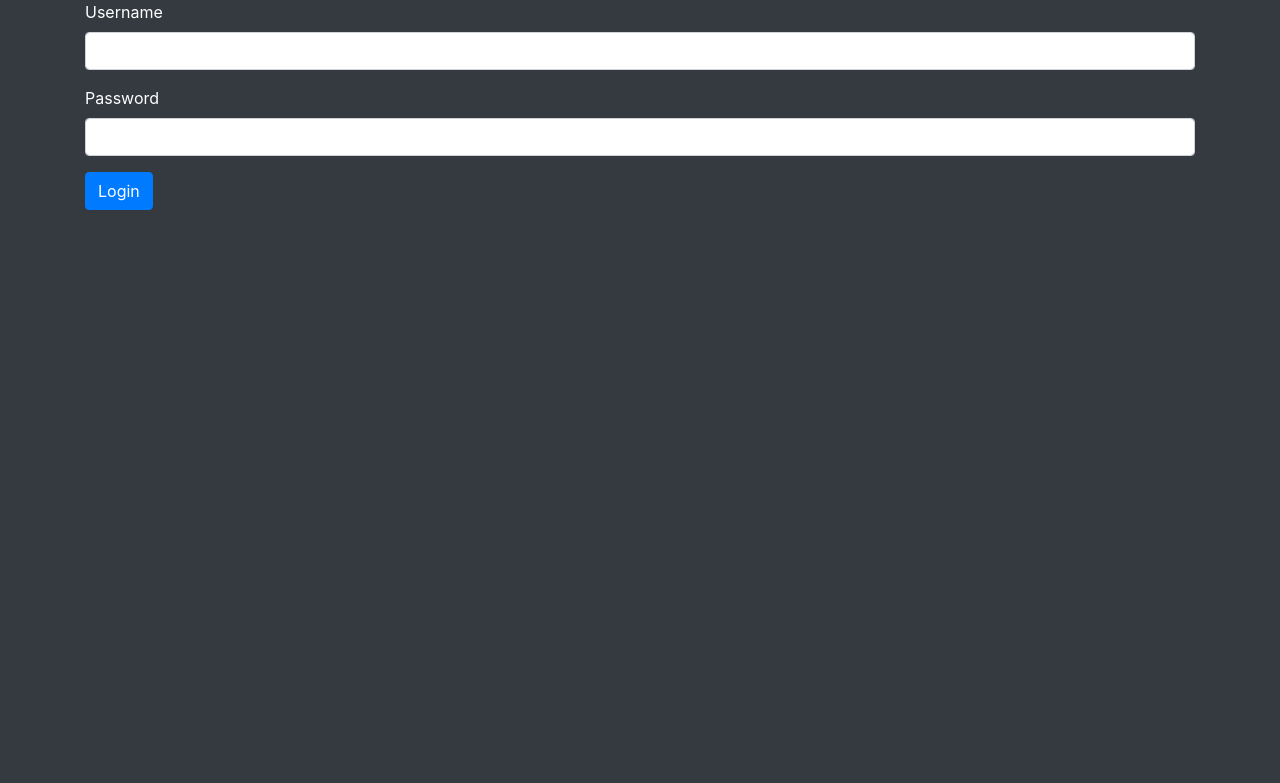
After one commit to DariuszKitel/Workers, a Symfony app: template workers/templates/security/login.html.twig in a window 1280 px wide. The commit adds this page. Shown: the top 783 px of the page. Run offline with Twig, Linux system fonts and the light colour scheme; the template is opened without the code that fills it, so the values that code supplies are empty; some libraries are stand-ins or nearby versions.

Commit message:
Created login to panel admin and security permissions

```diff
--- a/workers/src/Controller/DefaultController.php
+++ b/workers/src/Controller/DefaultController.php
@@ -23,9 +23,6 @@ class DefaultController extends AbstractController
      */
     public function index()
     {
-        return new JsonResponse([
-            'action' => 'index',
-            'time' => time()
-        ]);
+        return $this->render('base.html.twig');
     }
 }
--- /dev/null
+++ b/workers/templates/security/login.html.twig
@@ -0,0 +1,23 @@
+<link href="https://stackpath.bootstrapcdn.com/bootstrap/4.1.3/css/bootstrap.min.css" rel="stylesheet" integrity="sha384-MCw98/SFnGE8fJT3GXwEOngsV7Zt27NXFoaoApmYm81iuXoPkFOJwJ8ERdknLPMO" crossorigin="anonymous">
+
+<div class="container">
+  <body class="content-body bg-dark text-white">
+    <form action="{{ path('security_login') }}" method="post">
+        <div>
+            <div class="form-group">
+                <label class="form-control-label required" for="username">Username</label>
+                <input type="text" id="username" name="_username" required="required" class="form-control">
+            </div>
+            <div class="form-group">
+                <label class="form-control-label required" for="password">Password</label>
+                <input type="password" id="password" name="_password" required="required" class="form-control">
+            </div>
+            <div class="form-group">
+                <button type="submit" id="Login" name="Login" class="btn-primary btn">Login</button>
+            </div>
+            <input type="hidden" name="_csrf_token" value="{{ csrf_token('authenticate') }}">
+            <input type="hidden" name="_target_path" value="{{ app.request.get('redirect_to') }}">
+        </div>
+    </form>
+  </body>
+</div>
```
Also changed, not shown: workers/src/Controller/AdminSecurityController.php (added, +26 -0 lines), workers/templates/base.html.twig (+8 -2 lines), 1 other file.
